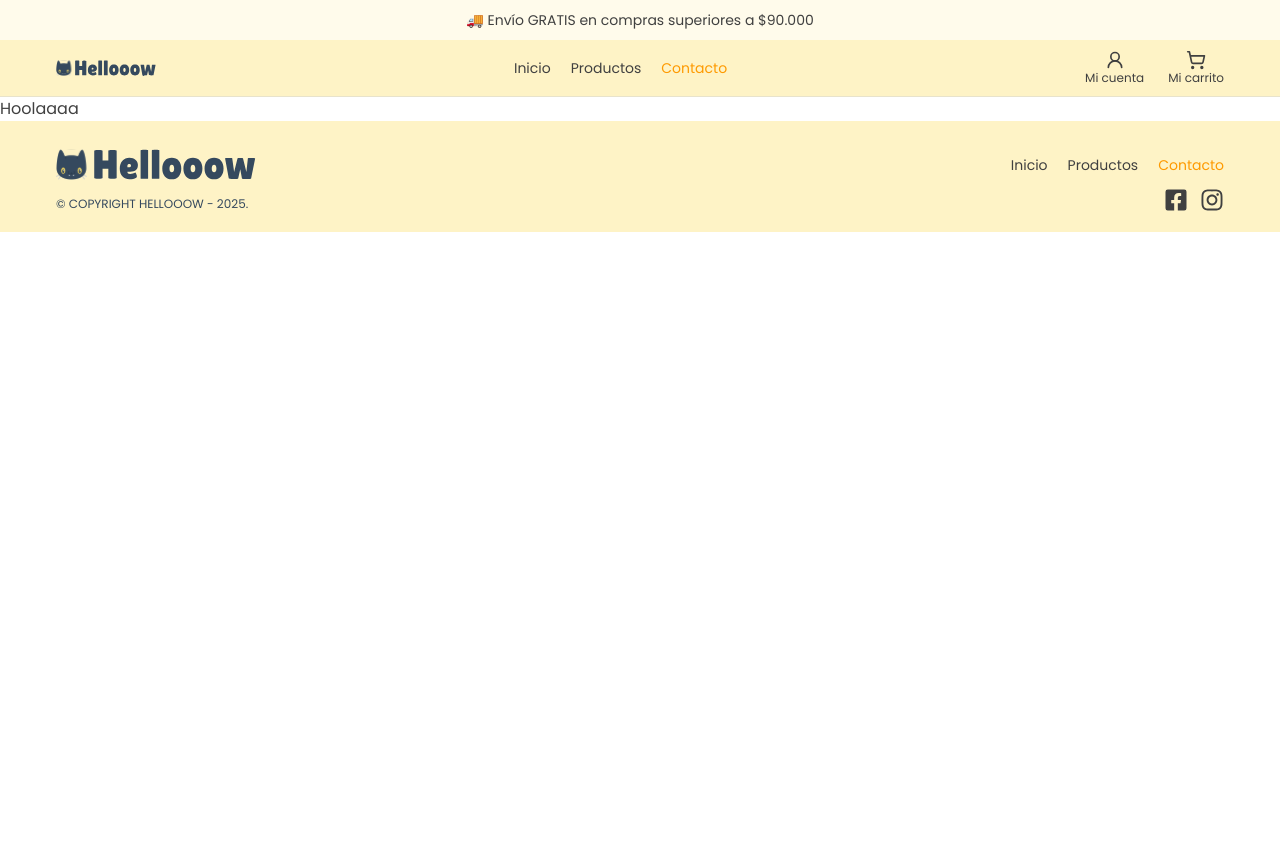
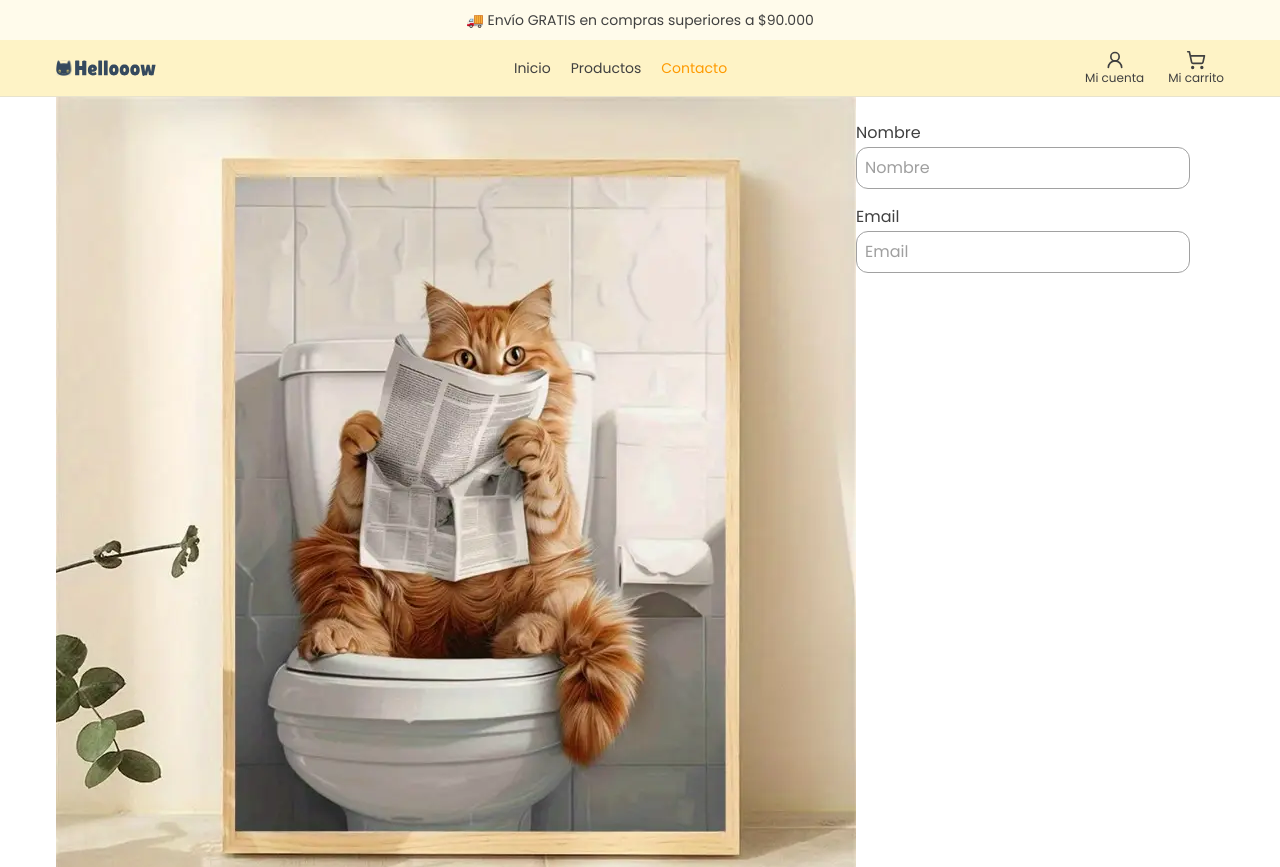
Before and after one commit to TrelawneyJourney/hellooow, a React (Vite) app: page /hellooow/contact in a window 1280 px wide. Shown: the top 867 px of the page. Before the commit the page ends 800 px from the top, so only its background shows below. Built offline with nearby package versions, Linux system fonts and the light colour scheme.

Commit message:
use useClick and contact

```diff
--- a/src/assets/img/index.js
+++ b/src/assets/img/index.js
@@ -40,7 +40,10 @@ import categoria2 from "./categoria-2.webp";
 import categoria3 from "./categoria-3.webp";
 import categoria4 from "./categoria-4.webp";
 
+import contact from "./contact.webp";
+
 export {
+  contact,
   hero,
   hero2,
   hero3,
--- /dev/null
+++ b/src/components/Filtros.jsx
@@ -0,0 +1,61 @@
+import { categorias } from "../constants";
+
+export default function Filtros({
+  selectedCategorias,
+  handleCambioCategoria,
+  setPrecioRango,
+  precioRango,
+}) {
+  return (
+    <>
+      <div className="px-5">
+        <p className="pb-1">Categoría</p>
+        {categorias.map((cat) => (
+          <label key={cat} className="flex items-center gap-2 px-3.5">
+            <input
+              type="checkbox"
+              checked={selectedCategorias.includes(cat)}
+              onChange={() => handleCambioCategoria(cat)}
+              value={cat}
+            />
+            {cat}
+          </label>
+        ))}
+      </div>
+
+      {/**precio */}
+      <div className="mt-4 px-5">
+        <p className="">Precio</p>
+        <div className="flex gap-2">
+          <input
+            type="number"
+            value={precioRango.min}
+            onChange={(e) =>
+              setPrecioRango({
+                ...precioRango,
+                min: +e.target.value === "" ? 0 : parseInt(e.target.value),
+              })
+            }
+            className="border w-20 p-1 rounded"
+            placeholder="de"
+          />
+          <input
+            type="number"
+            value={precioRango.max}
+            onChange={(e) =>
+              setPrecioRango({
+                ...precioRango,
+                max:
+                  +e.target.value === ""
+                    ? 200000
+                    : parseInt(e.target.value, 10),
+              })
+            }
+            className="border w-20 p-1 rounded"
+            placeholder="hasta"
+          />
+        </div>
+      </div>
+    </>
+  );
+}
--- /dev/null
+++ b/src/hooks/useClickOut.js
@@ -0,0 +1,13 @@
+import { useEffect } from "react";
+
+export function useClickOut(ref, callback) {
+  useEffect(() => {
+    function handleClickOut(e) {
+      if (ref.current && !ref.current.contains(e.target)) {
+        callback();
+      }
+    }
+    document.addEventListener("mousedown", handleClickOut);
+    return () => document.removeEventListener("mousedown", handleClickOut);
+  }, [ref, callback]);
+}
--- a/src/index.css
+++ b/src/index.css
@@ -28,10 +28,10 @@ body {
 
 @layer utilities {
   .btn-black {
-    @apply bg-neutral-800 text-white px-6 py-3 w-[280px] hover:bg-neutral-950 active:bg-neutral-950 focus:bg-neutral-950 transition-colors cursor-pointer;
+    @apply bg-neutral-800 text-white px-6 py-3 w-[280px] hover:bg-neutral-950 active:bg-neutral-950 active:text-white focus:bg-neutral-950 focus:text-white transition-colors cursor-pointer;
   }
   .btn-gray {
-    @apply w-full py-2 bg-white text-neutral-600 border border-neutral-600/50 hover:bg-neutral-600 active:bg-neutral-600 focus:bg-neutral-600 hover:text-white transition-colors cursor-pointer;
+    @apply w-full py-2 bg-white text-neutral-600 border border-neutral-600/50 hover:bg-neutral-600 active:bg-neutral-600 active:text-white focus:bg-neutral-600 focus:text-white hover:text-white transition-colors cursor-pointer;
   }
   .section-titulo {
     @apply text-2xl font-medium tracking-[10px] uppercase;
--- a/src/pages/ContactPage.jsx
+++ b/src/pages/ContactPage.jsx
@@ -1,3 +1,46 @@
+import Container from "../components/Container";
+import { contact } from "../assets/img";
+
 export default function ContactPage() {
-  return <div>Hoolaaaa</div>;
+  const handleSubmit = (e) => {
+    e.preventDefault();
+  };
+
+  return (
+    <div>
+      <Container>
+        <div className="flex flex-col-reverse lg:flex-row">
+          <div>
+            <img src={contact} alt="" className="w-full" />
+          </div>
+          <div>
+            <form onSubmit={handleSubmit} className="flex flex-col gap-4 pt-6">
+              <div className="flex flex-col gap-0.5">
+                <label htmlFor="nombre" className="">
+                  Nombre
+                </label>
+                <input
+                  type="text"
+                  required
+                  placeholder="Nombre"
+                  className="p-2 border border-neutral-400 rounded-xl"
+                />
+              </div>
+              <div className="flex flex-col gap-0.5">
+                <label htmlFor="email" className="">
+                  Email
+                </label>
+                <input
+                  type="email"
+                  required
+                  placeholder="Email"
+                  className="p-2 border border-neutral-400 rounded-xl"
+                />
+              </div>
+            </form>
+          </div>
+        </div>
+      </Container>
+    </div>
+  );
 }
--- a/src/pages/ProductsPage.jsx
+++ b/src/pages/ProductsPage.jsx
@@ -39,7 +39,7 @@ export default function ProductsPage() {
 
   return (
     <Container>
-      <div className="flex py-4 gap-4">
+      <div className="flex flex-col lg:flex-row py-4 gap-4">
         <SideBarFilters
           selectedCategorias={selectedCategorias}
           setSelectedCategorias={setSelectedCategorias}
--- a/src/sections/Header.jsx
+++ b/src/sections/Header.jsx
@@ -1,27 +1,16 @@
-import { Link, NavLink } from "react-router-dom";
+import { Link } from "react-router-dom";
 import logo from "../../public/logo.svg";
 import { LuShoppingCart, LuAlignJustify, LuX } from "react-icons/lu";
 import Nav from "../components/Nav";
 import LoginCarrito from "../components/LoginCarrito";
-import { useEffect, useRef, useState } from "react";
+import { useRef, useState } from "react";
+import { useClickOut } from "../hooks/useClickOut";
 
 export default function Header() {
   const [menuOpen, setMenuOpen] = useState(false);
   const menuRef = useRef();
 
-  useEffect(() => {
-    const handleClickOut = (e) => {
-      if (menuRef.current && !menuRef.current.contains(e.target)) {
-        setMenuOpen(false);
-      }
-    };
-    if (menuOpen) {
-      document.addEventListener("mousedown", handleClickOut);
-    }
-    return () => {
-      document.removeEventListener("mousedown", handleClickOut);
-    };
-  }, [menuOpen]);
+  useClickOut(menuRef, () => setMenuOpen(false));
 
   return (
     <div className="">
--- a/src/sections/products/SideBarFilters.jsx
+++ b/src/sections/products/SideBarFilters.jsx
@@ -1,4 +1,7 @@
-import { categorias } from "../../constants";
+import { useState, useRef } from "react";
+import Filtros from "../../components/Filtros";
+import { LuX } from "react-icons/lu";
+import { useClickOut } from "../../hooks/useClickOut";
 
 export default function SideBarFilters({
   selectedCategorias,
@@ -13,59 +16,51 @@ export default function SideBarFilters({
       setSelectedCategorias([...selectedCategorias, cat]);
     }
   };
+
+  const [filterOpen, setFilterOpen] = useState(false);
+
+  const filterRef = useRef();
+  useClickOut(filterRef, () => setFilterOpen(false));
+
+  const toggleFilter = () => {
+    setFilterOpen((prev) => !prev);
+  };
+
   return (
-    <aside className="w-64 p-4 shadow-xl">
-      <h3 className="text-xl py-2">Filtrar por</h3>
-
-      {/**categorias */}
-      <div className="px-5">
-        <p className="pb-1">Categoría</p>
-        {categorias.map((cat) => (
-          <label key={cat} className="flex items-center gap-2 px-3.5">
-            <input
-              type="checkbox"
-              checked={selectedCategorias.includes(cat)}
-              onChange={() => handleCambioCategoria(cat)}
-              value={cat}
-            />
-            {cat}
-          </label>
-        ))}
+    <div className="">
+      {/**mobile */}
+      <div className="hidden max-lg:flex justify-start items-end text-xs">
+        <button
+          onClick={toggleFilter}
+          className="border border-amber-200 px-4 py-2"
+        >
+          {filterOpen ? <LuX className="text-xs" /> : "filtros"}
+        </button>
       </div>
 
-      {/**precio */}
-      <div className="mt-4 px-5">
-        <p className="">Precio</p>
-        <div className="flex gap-2">
-          <input
-            type="number"
-            value={precioRango.min}
-            onChange={(e) =>
-              setPrecioRango({
-                ...precioRango,
-                min: +e.target.value === "" ? 0 : parseInt(e.target.value),
-              })
-            }
-            className="border w-20 p-1 rounded"
-            placeholder="de"
-          />
-          <input
-            type="number"
-            value={precioRango.max}
-            onChange={(e) =>
-              setPrecioRango({
-                ...precioRango,
-                max:
-                  +e.target.value === ""
-                    ? 200000
-                    : parseInt(e.target.value, 10),
-              })
-            }
-            className="border w-20 p-1 rounded"
-            placeholder="hasta"
+      <aside className="hidden lg:block lg:w-64 p-4 shadow-xl">
+        <h3 className="text-xl py-2">Filtrar por</h3>
+        {/**categorias */}
+        <Filtros
+          selectedCategorias={selectedCategorias}
+          handleCambioCategoria={handleCambioCategoria}
+          setPrecioRango={setPrecioRango}
+          precioRango={precioRango}
+        />
+      </aside>
+      {filterOpen && (
+        <div
+          className="absolute top-auto left-auto py-8 px-3 shadow-xl bg-white"
+          ref={filterRef}
+        >
+          <Filtros
+            selectedCategorias={selectedCategorias}
+            handleCambioCategoria={handleCambioCategoria}
+            setPrecioRango={setPrecioRango}
+            precioRango={precioRango}
           />
         </div>
-      </div>
-    </aside>
+      )}
+    </div>
   );
 }
```
Also changed, not shown: src/assets/img/contact.webp (added).
